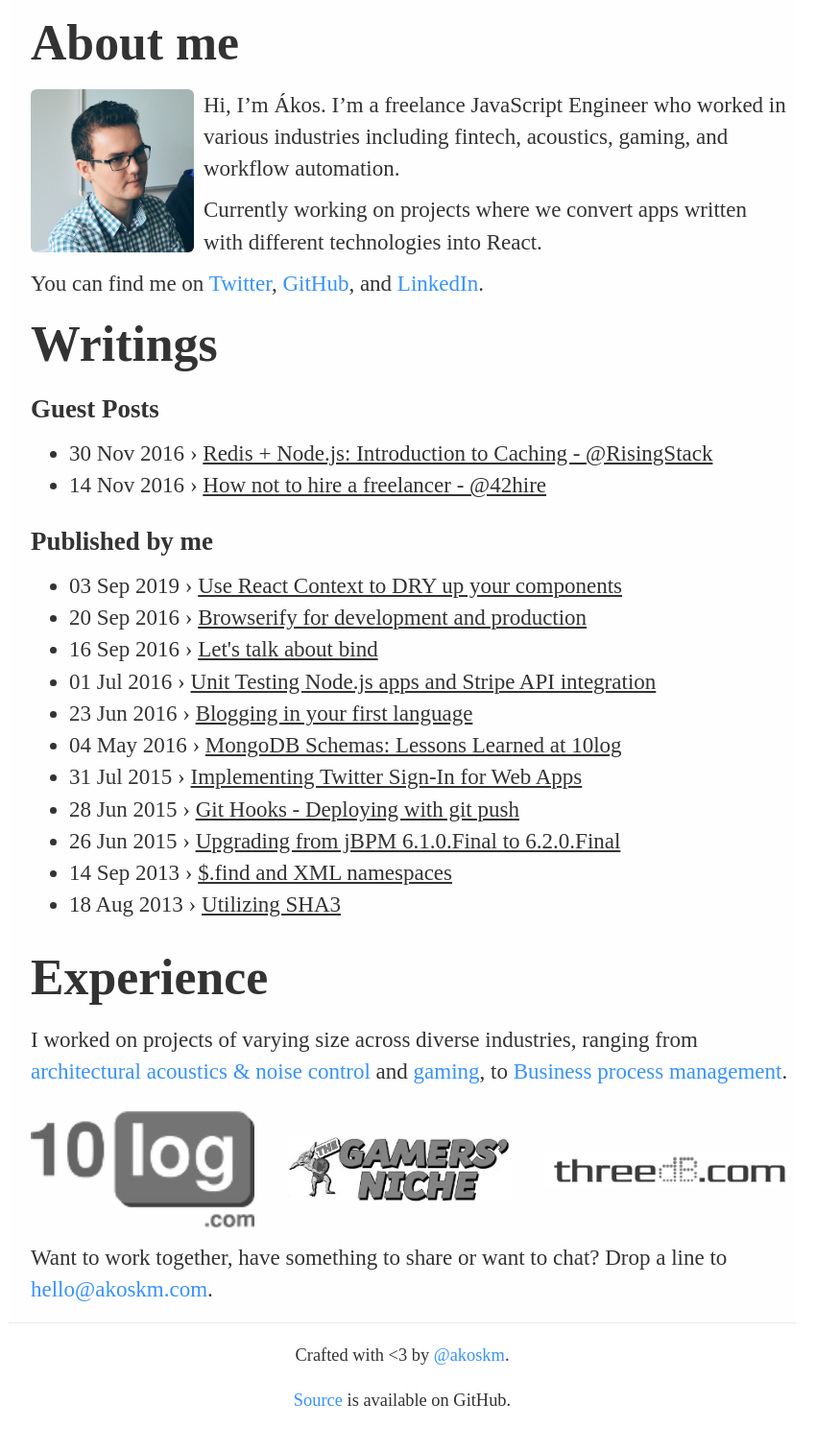
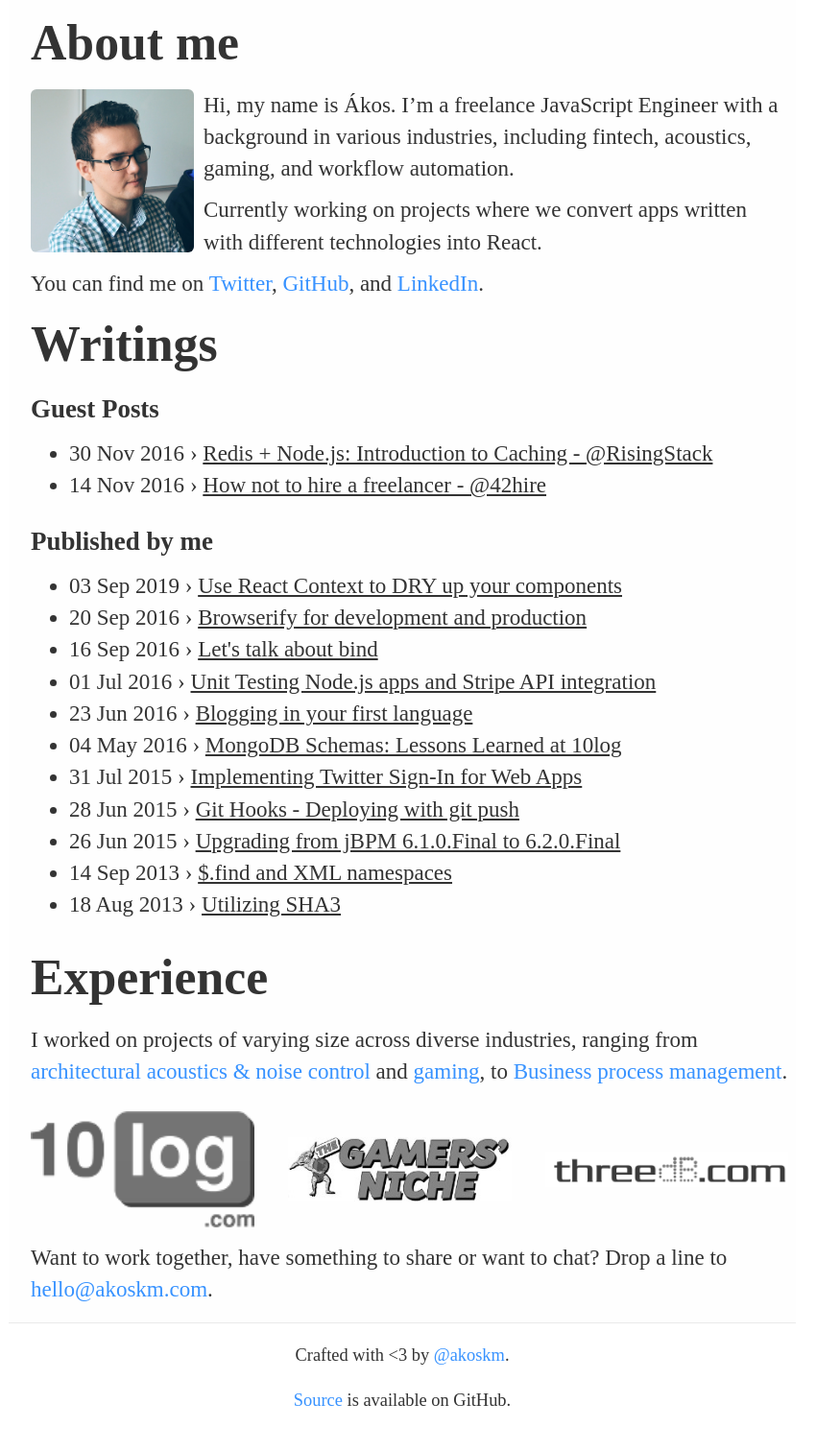
Before and after one commit to akoskm/akoskm.github.io, a Jekyll site: the page built from index.html, in a window 1280 px wide. Shown: the whole page at 96% size, without its empty margins (221-1071 px from the left). Built offline with Jekyll 4.4.1, drawn with Linux system fonts in a browser that asks for light colours; nearby versions of some CDN libraries; some web fonts are replaced; comment, search, counter and statistics services are not loaded.

Commit message:
update bio

```diff
--- a/index.html
+++ b/index.html
@@ -14,7 +14,7 @@ title: akoskm.com
     <div class="grid">
       <div class="col-1">
         <img src="assets/img/me.png" class="me"></img>
-        <p>Hi, I’m Ákos. I’m a freelance JavaScript Engineer who worked in various industries including fintech, acoustics, gaming, and workflow automation.</p>
+        <p>Hi, my name is Ákos. I’m a freelance JavaScript Engineer with a background in various industries, including fintech, acoustics, gaming, and workflow automation.</p>
         <p>Currently working on projects where we convert apps written with different technologies into React.</p>
         <p>You can find me on <a href="https://twitter.com/akoskm">Twitter</a>, <a href="https://github.com/akoskm">GitHub</a>, and <a href="https://www.linkedin.com/in/akoskm">LinkedIn</a>.</p>
       </div>
```
